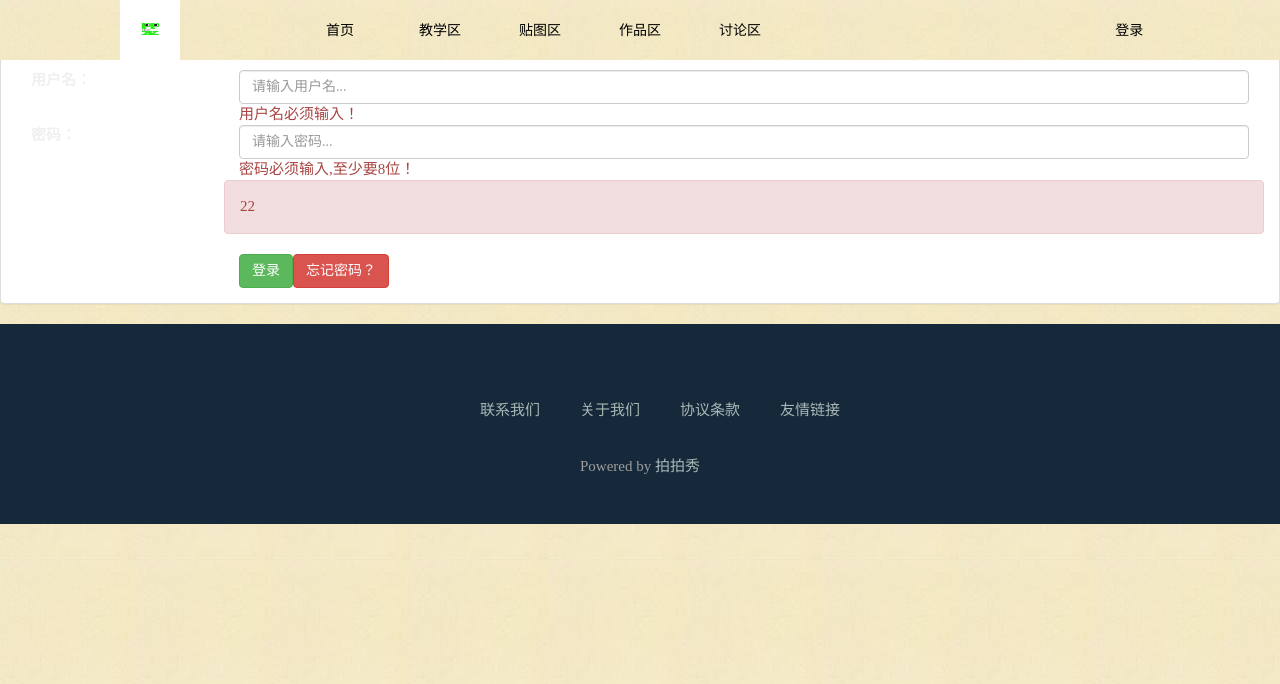
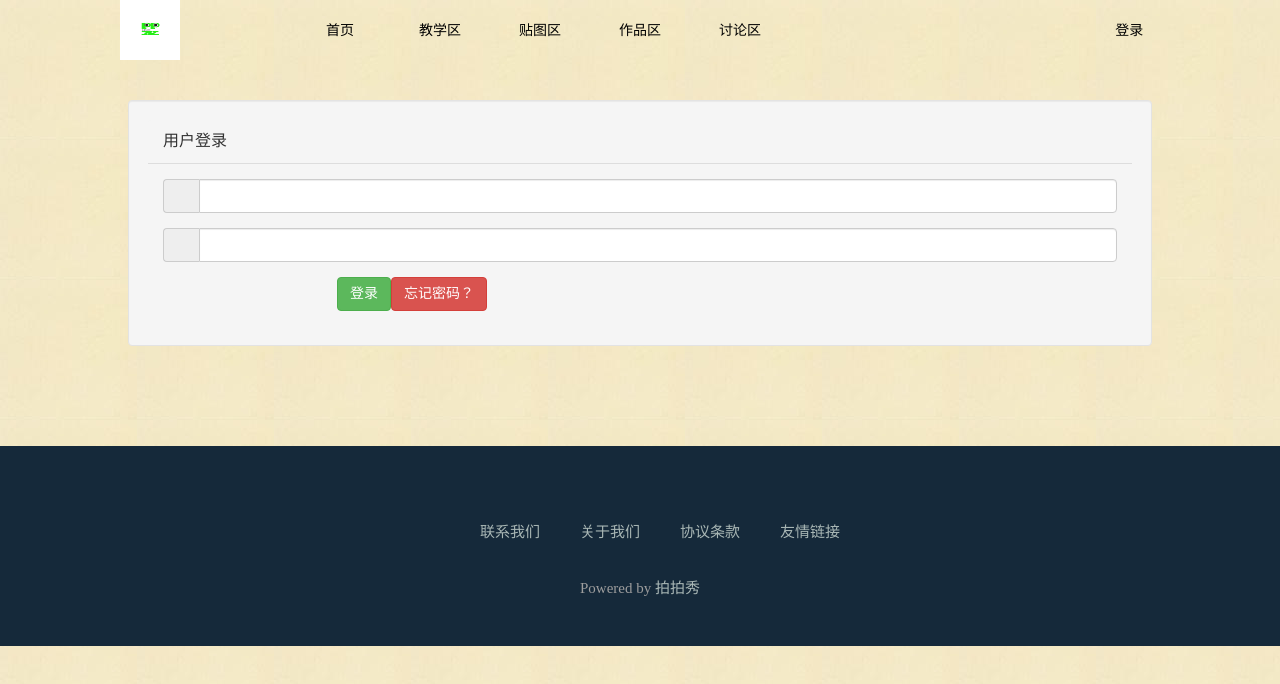
Before and after one commit to Goolory/PPShow, an Angular app: page /login in a window 1280 px wide. Shown: the top 684 px of the page. Built offline with nearby package versions, Linux system fonts and the light colour scheme; a web font is replaced by a local one.

Commit message:
login add

```diff
--- a/src/app/app.component.html
+++ b/src/app/app.component.html
@@ -16,7 +16,7 @@
             <li (mouseenter)="enterPic()" (mouseleave)="enterPic()">
                 <a routerLink="exam">贴图区</a>
                 <div id="course-card" *ngIf="showPic">
-                    <a routerLink="course" class="item">风光摄影</a>
+                    <a routerLink="album/add" class="item">风光摄影</a>
                     <a href="#" class="item">人像摄影</a>
                     <a href="#" class="item">静物摄影</a>
                     <a href="#" class="item">人文摄影</a>
--- a/src/app/login/login.component.css
+++ b/src/app/login/login.component.css
@@ -1,4 +1,11 @@
-.user-login-container{
+.user-login{
 	color:#000;
-	margin-top:100px;
+	margin:100px 10%;
+	/* padding-bottom:50px; */
 }
+.user-panel{
+	padding:30px 5% 30px;
+}
+.form-item{
+	margin:10px 0;
+}
--- a/src/app/login/login.component.html
+++ b/src/app/login/login.component.html
@@ -1,24 +1,21 @@
-<div class="panel panel-default">
+<div class="panel panel-default well user-login">
     <div class="panel-heading">
-        <h3 class="panel-title">ww</h3>
+        <div class="panel-title">用户登录</div>
     </div>
     <div class="panel-body">
         <form>
-            <div class="form-group">
-                <label class="col-sm-2 control-label">用户名：</label>
-                <div class="col-sm-10">
-                    <input name="userName" type="text" class="form-control" placeholder="请输入用户名...">
-                    <div class="text-danger">用户名必须输入！</div>
+            <div class="form-group has-feedback">
+                <div class="input-group">
+                    <span class="input-group-addon"><i class="glyphicon glyphicon-user"></i></span>
+                    <input type="text" class="form-control" name="" value="" placeholder="">
                 </div>
             </div>
-            <div class="form-group">
-                <label class="col-sm-2 control-label">密码：</label>
-                <div class="col-sm-10">
-                    <input type="password" class="form-control" placeholder="请输入密码...">
-                    <div class="text-danger">密码必须输入,至少要8位！</div>
+            <div class="form-group has-feedback">
+                <div class="input-group">
+                    <span class="input-group-addon"><i class="glyphicon glyphicon-lock"></i></span>
+                    <input type="text" class="form-control" name="" value="" placeholder="">
                 </div>
             </div>
-            <div class="col-sm-offset-2 col-sm-10 alert alert-danger">22</div>
             <div class="form-group">
                     <div class="col-sm-offset-2 col-sm-10">
                         <button type="submit" class="btn btn-success">登录</button>
```
Lines whose indentation alone changed are shown as unchanged.
